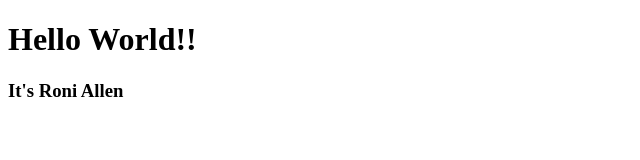
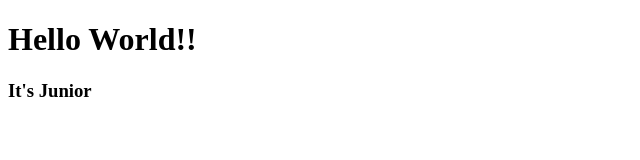
Before and after one commit to JuniorMejia-svg/HelloWorld, a plain HTML site: page Index.html in a window 1280 px wide. Shown: the full height of the page, 0-640 px from the left. Drawn offline with Linux system fonts and the light colour scheme.

Commit message:
Update Index.html

```diff
--- a/Index.html
+++ b/Index.html
@@ -2,5 +2,5 @@
 <title>CECS105 Spring 2021</title> </head>
 <body>
 <h1>Hello World!! </h1>
-<h3> It's Roni Allen </h3> </body>
+<h3> It's Junior </h3> </body>
 </html>
```
